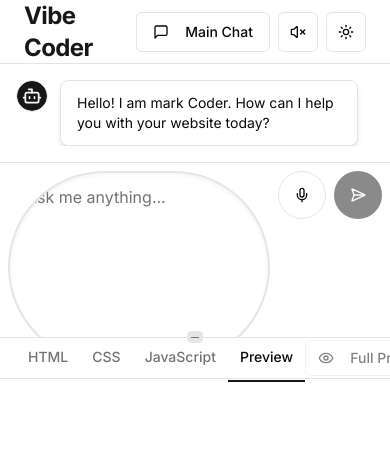
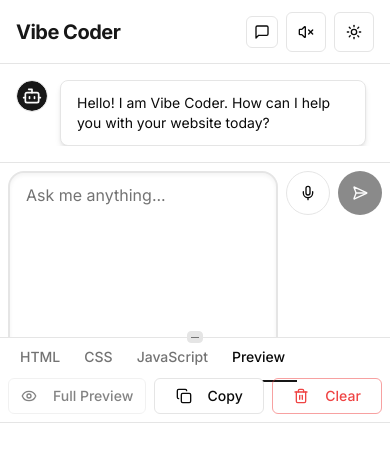
Before and after one commit to nttare0/mark2.0, a Next.js app: page /code-editor in a window 390 px wide. Shown: the top 462 px of the page. Built offline with nearby package versions, Linux system fonts and the light colour scheme; what @genkit-ai/googleai, genkit would draw is missing.

Commit message:
improve how this web adapt to smart phone because it don't adapt well so

```diff
--- a/src/app/code-editor/page.tsx
+++ b/src/app/code-editor/page.tsx
@@ -19,17 +19,17 @@ export default function CodeEditorPage() {
 
   return (
     <div className="flex h-screen w-full flex-col bg-background">
-      <header className="flex h-16 shrink-0 items-center justify-between border-b px-6">
+      <header className="flex h-16 shrink-0 items-center justify-between border-b px-4 md:px-6">
         <div className="flex items-center gap-4">
           <Link href="/" className="flex items-center gap-2">
-            <h1 className="text-2xl font-bold tracking-tight text-primary">Vibe Coder</h1>
+            <h1 className="text-xl md:text-2xl font-bold tracking-tight text-primary">Vibe Coder</h1>
           </Link>
         </div>
         <div className="flex items-center gap-2">
-          <Button variant="outline" asChild>
+          <Button variant="outline" size="icon" className="h-8 w-8 md:h-9 md:w-auto md:px-3" asChild>
             <Link href="/">
-              <MessageSquare className="mr-2 h-4 w-4" />
-              Main Chat
+              <MessageSquare className="h-4 w-4 md:mr-2" />
+              <span className="hidden md:inline">Main Chat</span>
             </Link>
           </Button>
           <VoiceModeToggle />
@@ -41,7 +41,7 @@ export default function CodeEditorPage() {
           direction={isMobile ? 'vertical' : 'horizontal'}
           className="flex-1"
         >
-          <ResizablePanel defaultSize={35} minSize={25}>
+          <ResizablePanel defaultSize={35} minSize={20}>
             <ChatInterface />
           </ResizablePanel>
           <ResizableHandle withHandle />
--- a/src/app/page.tsx
+++ b/src/app/page.tsx
@@ -11,18 +11,18 @@ export default function HomePage() {
     <div className="relative flex h-screen w-full flex-col items-center justify-center bg-background">
       <MathFormulasBackground />
       <div className="z-10 flex h-full w-full flex-col md:h-[95vh] md:max-w-4xl md:rounded-xl md:border md:shadow-2xl">
-        <header className="flex items-center justify-between border-b bg-card/80 p-4 backdrop-blur-sm md:rounded-t-xl">
-          <div className="flex items-center gap-4">
-            <h1 className="text-2xl font-bold tracking-tight text-primary">mark2.0</h1>
+        <header className="flex items-center justify-between border-b bg-card/80 p-2 md:p-4 backdrop-blur-sm md:rounded-t-xl">
+          <div className="flex items-center gap-2 md:gap-4">
+            <h1 className="text-xl md:text-2xl font-bold tracking-tight text-primary">mark2.0</h1>
             <p className="hidden text-sm text-muted-foreground md:block">
               Your Conversational AI Assistant
             </p>
           </div>
           <div className="flex items-center gap-2">
-            <Button variant="outline" size="sm" asChild>
+            <Button variant="outline" size="icon" className="h-8 w-8 md:h-9 md:w-auto md:px-3" asChild>
               <Link href="/code-editor">
-                <CodeXml className="mr-2 h-4 w-4" />
-                Vibe Coder
+                <CodeXml className="h-4 w-4 md:mr-2" />
+                <span className="hidden md:inline">Vibe Coder</span>
               </Link>
             </Button>
             <VoiceModeToggle />
--- a/src/components/app/chat-interface.tsx
+++ b/src/components/app/chat-interface.tsx
@@ -39,7 +39,7 @@ export default function ChatInterface() {
   const pathname = usePathname();
   const isCodingMode = pathname.includes('/code-editor');
   const initialMessage = isCodingMode
-    ? 'Hello! I am mark Coder. How can I help you with your website today?'
+    ? 'Hello! I am Vibe Coder. How can I help you with your website today?'
     : 'Hello! I am mark2.0. How can I assist you today?';
 
   const [messages, setMessages] = useState<Message[]>([
@@ -127,7 +127,6 @@ export default function ChatInterface() {
     setIsLoading(true);
 
     try {
-      const mode = isCodingMode ? 'coder' : 'assistant';
       const aiResponse = await askAI(text);
       let assistantMessage: Message;
       if (aiResponse.type === 'website' && aiResponse.website) {
@@ -268,7 +267,7 @@ export default function ChatInterface() {
         </div>
       )}
       <ScrollArea className="flex-1 p-4">
-        <div className="space-y-6 pr-4">
+        <div className="space-y-6 pr-2 md:pr-4">
           {messages.map((message, index) => (
             <div
               key={index}
@@ -359,7 +358,7 @@ export default function ChatInterface() {
             value={input}
             onChange={(e) => setInput(e.target.value)}
             placeholder="Ask me anything..."
-            className="max-h-48 flex-1 resize-none overflow-y-auto rounded-full border-2 px-4 py-3 shadow-inner md:px-6"
+            className="max-h-48 flex-1 resize-none overflow-y-auto rounded-2xl border-2 px-4 py-2.5 shadow-inner md:rounded-full md:py-3 md:px-6"
             rows={1}
             onKeyDown={(e) => {
               if (e.key === 'Enter' && !e.shiftKey) {
@@ -376,7 +375,7 @@ export default function ChatInterface() {
             disabled={isLoading || isListening}
             aria-label={'Start listening'}
             variant={'outline'}
-            className="h-12 w-12 rounded-full"
+            className="h-11 w-11 shrink-0 rounded-full md:h-12 md:w-12"
           >
             <Mic className="h-5 w-5" />
           </Button>
@@ -385,7 +384,7 @@ export default function ChatInterface() {
             size="icon"
             disabled={isLoading || isListening || !input.trim()}
             aria-label="Send message"
-            className="h-12 w-12 rounded-full"
+            className="h-11 w-11 shrink-0 rounded-full md:h-12 md:w-12"
           >
             <SendHorizonal className="h-5 w-5" />
           </Button>
--- a/src/components/app/code-editor.tsx
+++ b/src/components/app/code-editor.tsx
@@ -91,7 +91,7 @@ export default function CodeEditor({}: CodeEditorProps) {
         onValueChange={setActiveTab}
         className="flex h-full flex-1 flex-col"
       >
-        <div className="flex items-center justify-between border-b px-4">
+        <div className="flex flex-col items-start justify-between border-b px-2 md:flex-row md:items-center md:px-4">
           <TabsList className="bg-transparent p-0">
             <TabsTrigger
               value="html"
@@ -118,28 +118,30 @@ export default function CodeEditor({}: CodeEditorProps) {
               Preview
             </TabsTrigger>
           </TabsList>
-          <div className="flex items-center gap-2">
+          <div className="flex w-full items-center gap-2 pb-2 md:w-auto md:pb-0">
             <Button
               variant="outline"
               size="sm"
               onClick={handlePreview}
               disabled={!html.trim()}
+              className="flex-1 md:flex-initial"
             >
               <Eye className="mr-2 h-4 w-4" />
               Full Preview
             </Button>
-            <Button variant="outline" size="sm" onClick={handleCopy}>
+            <Button variant="outline" size="sm" onClick={handleCopy} className="flex-1 md:flex-initial">
               {isCopied ? (
                 <Check className="mr-2 h-4 w-4 text-green-500" />
               ) : (
                 <Copy className="mr-2 h-4 w-4" />
               )}
-              Copy Code
+              Copy
             </Button>
             <Button
               variant="destructive-outline"
               size="sm"
               onClick={handleDelete}
+              className="flex-1 md:flex-initial"
             >
               <Trash2 className="mr-2 h-4 w-4" />
               Clear
```
